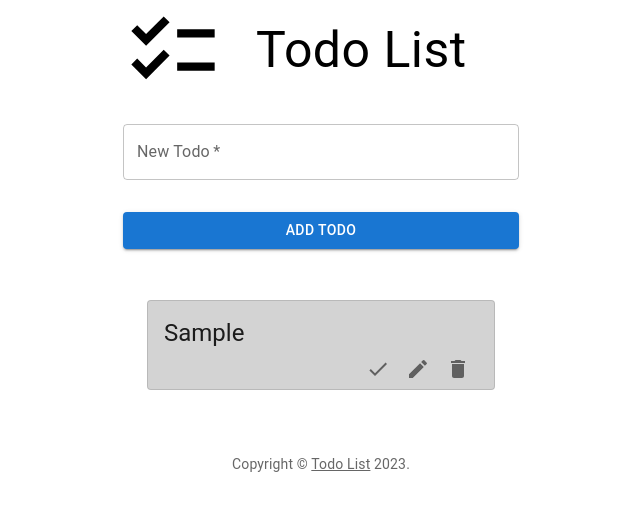
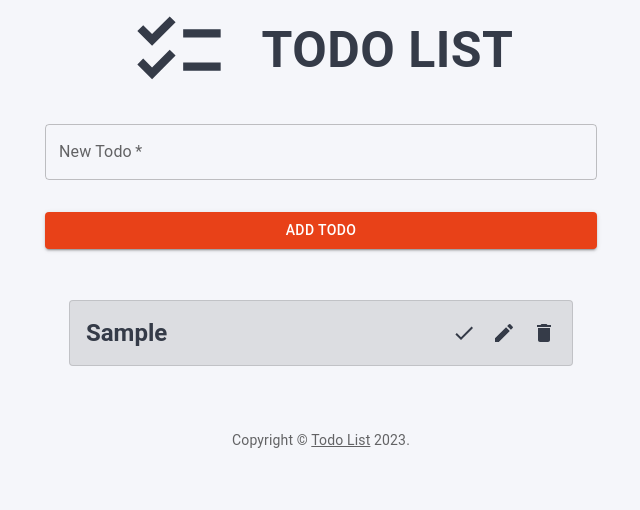
Before and after one commit to sumairruhani2/todo-app, a React (Create React App) app: page / in a window 1280 px wide. Both pictures are taken after typing "Sample" into the empty fields and a click on the button "ADD TODO". Shown: the top 510 px of the page, without its empty margins (319-959 px from the left). Built offline with nearby package versions, Linux system fonts and the light colour scheme.

Commit message:
added styling

```diff
--- a/src/MainPage/MainPage.jsx
+++ b/src/MainPage/MainPage.jsx
@@ -17,9 +17,25 @@ const MainPage = () => {
   const { todos, checkTodo, deleteTodo, addTodo, editTodo } = useMainPage();
 
   return (
-    <Box sx={{ minHeight: '100vh', display: 'flex', flexDirection: 'column' }}>
-      <Container component="main" maxWidth="xs">
-        <Title />
+    <Box
+      sx={{
+        minHeight: '100vh',
+        display: 'flex',
+        flexDirection: 'column',
+        background: '#f5f6fa',
+      }}
+    >
+      <Container component="main" maxWidth="sm">
+        <Box
+          sx={{
+            display: 'flex',
+            justifyContent: 'center',
+            alignItems: 'center',
+            flexDirection: 'column',
+          }}
+        >
+          <Title />
+        </Box>
         <TodoForm addTodo={addTodo} />
         <TodoList
           todos={todos}
--- a/src/MainPage/hooks/useMainPage.js
+++ b/src/MainPage/hooks/useMainPage.js
@@ -32,11 +32,13 @@ const useMainPage = () => {
 
   // Edits a todo item title in the list
   const editTodo = (id, editedTitle) => {
-    setTodos((prevTodos) =>
-      prevTodos.map((todo) =>
-        todo.id === id ? { ...todo, title: editedTitle } : todo
-      )
-    );
+    if (editedTitle.length > 0) {
+      setTodos((prevTodos) =>
+        prevTodos.map((todo) =>
+          todo.id === id ? { ...todo, title: editedTitle } : todo
+        )
+      );
+    }
   };
 
   return {
--- a/src/components/EditModal.jsx
+++ b/src/components/EditModal.jsx
@@ -29,6 +29,7 @@ const style = {
 
 export default function EditModal({ isOpen, onClose, title, onEdit, addTodo }) {
   const [editedTitle, setEditedTitle] = useState('');
+  const [error, setError] = useState('');
 
   useEffect(() => {
     setEditedTitle(title);
@@ -36,9 +37,20 @@ export default function EditModal({ isOpen, onClose, title, onEdit, addTodo }) {
 
   const handleTextFieldChange = (event) => {
     setEditedTitle(event.target.value);
+    setError('');
   };
 
   const handleEdit = () => {
+    if (editedTitle.trim() === '') {
+      setError('Todo item name cannot be empty');
+      return;
+    }
+
+    if (editedTitle === title) {
+      setError('Todo item name must be different');
+      return;
+    }
+
     onEdit(editedTitle);
     onClose();
   };
@@ -73,6 +85,8 @@ export default function EditModal({ isOpen, onClose, title, onEdit, addTodo }) {
             autoFocus
             value={editedTitle}
             onChange={handleTextFieldChange}
+            error={Boolean(error)}
+            helperText={error}
           />
           <Button
             type="submit"
--- a/src/components/Title.jsx
+++ b/src/components/Title.jsx
@@ -15,9 +15,12 @@ export default function Title() {
       alignItems="center"
       divider={<Divider orientation="vertical" />}
     >
-      <ChecklistIcon style={{ fontSize: 100 }} />
-      <Typography data-testid="main-page-title" style={{ fontSize: 50 }}>
-        Todo List
+      <ChecklistIcon style={{ fontSize: 100, color: '#353b48' }} />
+      <Typography
+        data-testid="main-page-title"
+        style={{ fontSize: 50, fontWeight: 'bold', color: '#353b48' }}
+      >
+        TODO LIST
       </Typography>
     </Stack>
   );
--- a/src/components/Todo.jsx
+++ b/src/components/Todo.jsx
@@ -49,28 +49,52 @@ const Todo = ({
       <Card
         className="root"
         variant="outlined"
-        style={{ marginTop: 35, background: 'lightgray' }}
+        style={{
+          marginTop: 35,
+          background: '#dcdde1',
+          display: 'flex',
+          alignItems: 'center',
+        }}
       >
-        <CardContent>
+        <CardContent style={{ flex: '1' }}>
           <Typography
             variant="h5"
             component="h2"
-            style={{ textDecoration: isCompleted ? 'line-through' : 'none' }}
+            style={{
+              color: '#353b48',
+              fontWeight: 'bold',
+              textDecoration: isCompleted ? 'line-through' : 'none',
+            }}
           >
             {title}
           </Typography>
-          <Stack direction="row" style={{ float: 'right' }}>
-            <IconButton onClick={completeCheck}>
+        </CardContent>
+        <Stack direction="row" style={{ marginRight: '8px' }}>
+          <IconButton
+            onClick={completeCheck}
+            style={{
+              color: '#353b48',
+            }}
+          >
             <DoneIcon />
           </IconButton>
-            <IconButton onClick={openModal}>
+          <IconButton
+            onClick={openModal}
+            style={{
+              color: '#353b48',
+            }}
+          >
             <EditIcon />
           </IconButton>
-            <IconButton onClick={removeTodo}>
+          <IconButton
+            onClick={removeTodo}
+            style={{
+              color: '#353b48',
+            }}
+          >
             <DeleteIcon />
           </IconButton>
         </Stack>
-        </CardContent>
       </Card>
       <EditModal
         isOpen={isModalOpen}
--- a/src/components/TodoForm.jsx
+++ b/src/components/TodoForm.jsx
@@ -1,19 +1,24 @@
 // React
-import React from 'react';
+import React, { useState } from 'react';
 
 // Styles
 import { Button, Box, TextField } from '@mui/material';
 
-// hooks
-import { useState } from 'react';
-
 export default function TodoForm({ addTodo }) {
   const [text, setText] = useState('');
+  const [error, setError] = useState('');
 
   const handleSubmit = (e) => {
     e.preventDefault();
+
+    if (text.trim() === '') {
+      setError('Todo item cannot be empty');
+      return;
+    }
+
     addTodo(text);
     setText('');
+    setError('');
   };
 
   return (
@@ -27,9 +32,29 @@ export default function TodoForm({ addTodo }) {
         name="todo"
         autoFocus
         value={text}
-        onChange={(e) => setText(e.target.value)}
+        onChange={(e) => {
+          setText(e.target.value);
+          setError('');
+        }}
+        error={Boolean(error)}
+        helperText={error}
       />
-      <Button type="submit" fullWidth variant="contained" sx={{ mt: 3, mb: 2 }}>
+      <Button
+        type="submit"
+        fullWidth
+        variant="contained"
+        sx={{
+          mt: 3,
+          mb: 2,
+          bgcolor: '#e84118',
+          '&:hover': {
+            bgcolor: '#c23616',
+          },
+          '&:active': {
+            bgcolor: '#c23616',
+          },
+        }}
+      >
         Add Todo
       </Button>
     </Box>
--- a/src/components/TodoList.jsx
+++ b/src/components/TodoList.jsx
@@ -9,7 +9,7 @@ import Todo from './Todo';
 
 const TodoList = ({ todos, checkTodo, deleteTodo, addTodo, editTodo }) => {
   return (
-    <Box>
+    <Box background="#dcdde1">
       {todos.map((todo) => (
         <Todo
           key={todo.id}
```
Lines whose indentation alone changed are shown as unchanged.
